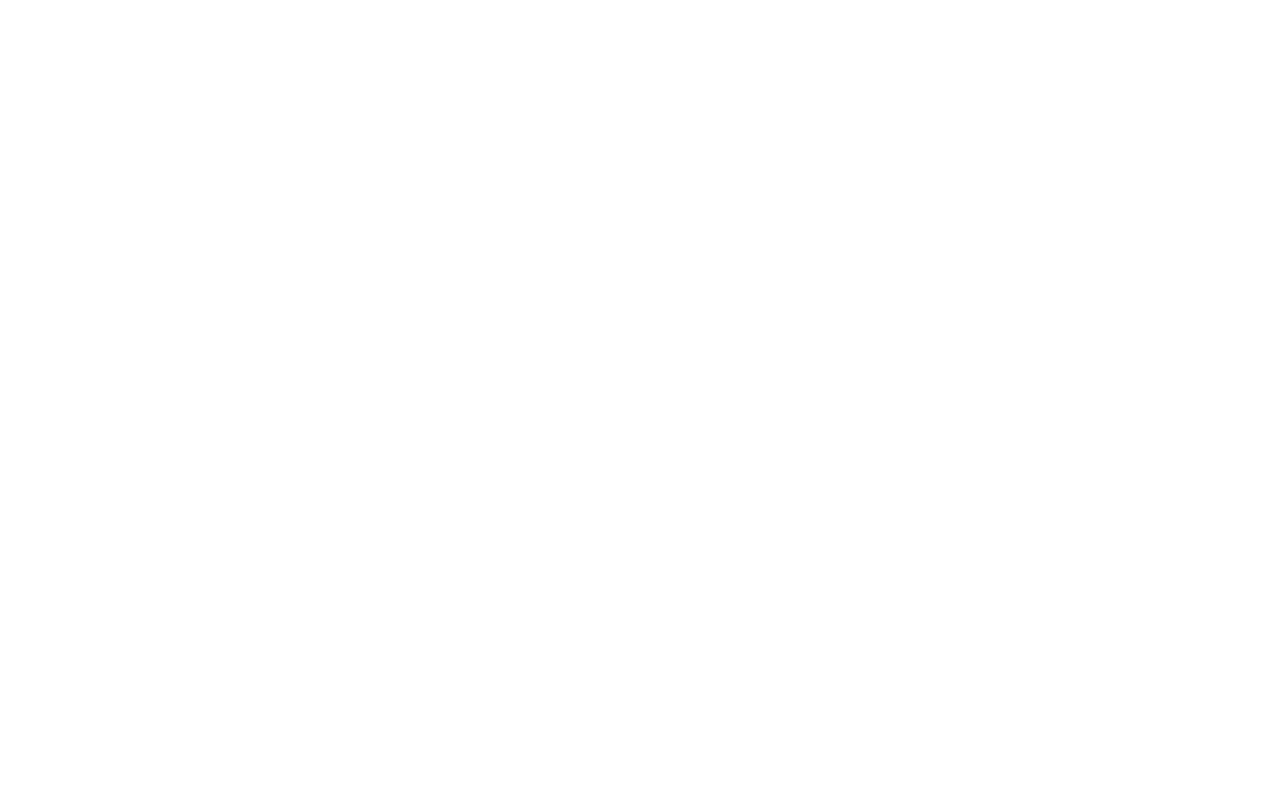
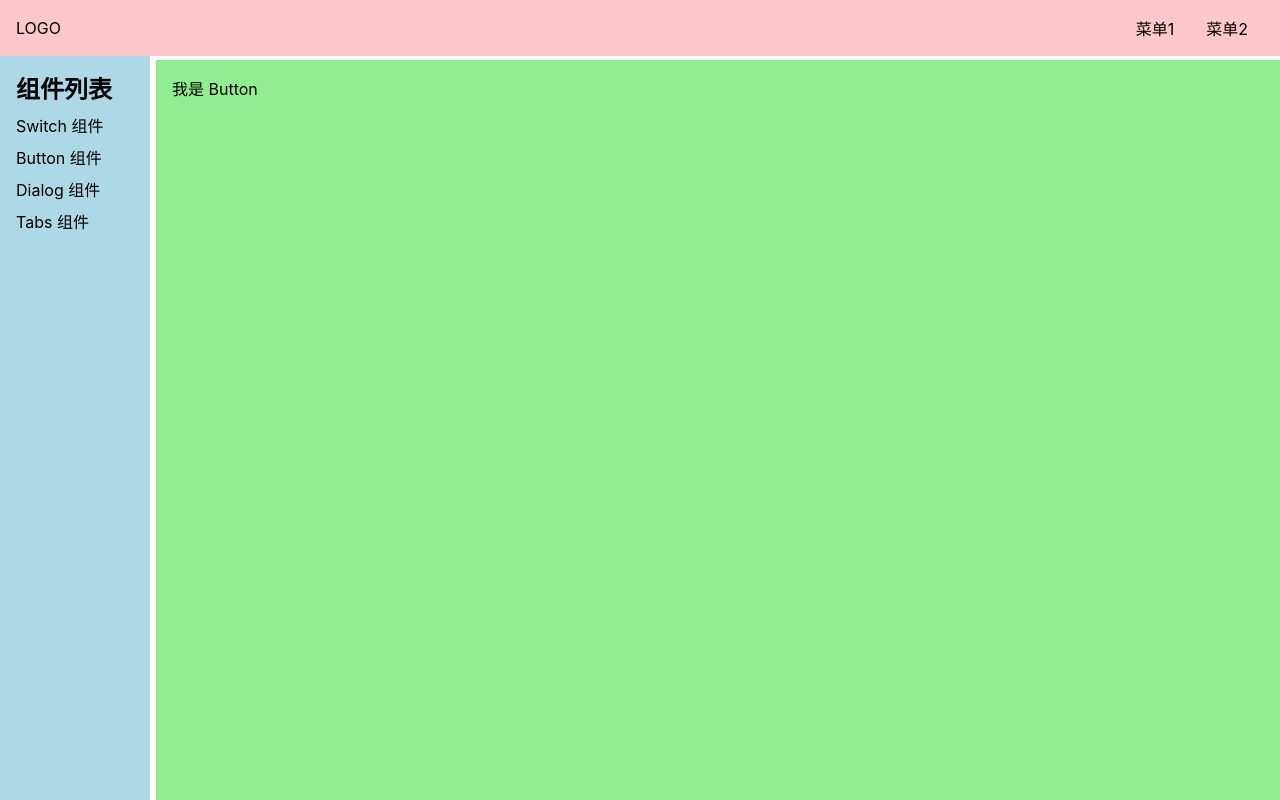
Before and after one commit to Seanlau01/gulu-ui-2, a Vue app: page /#/doc/button in a window 1280 px wide. Before the commit this address had no page. Built offline with nearby package versions, Linux system fonts and the light colour scheme.

Commit message:
基本完成官网框架

```diff
--- /dev/null
+++ b/src/components/ButtonDemo.vue
@@ -0,0 +1,5 @@
+<template>
+    <div>
+     我是 Button
+    </div>
+</template>
--- /dev/null
+++ b/src/components/DialogDemo.vue
@@ -0,0 +1,5 @@
+<template>
+    <div>
+       我是 dialog
+    </div>
+</template>
--- /dev/null
+++ b/src/components/DocDemo.vue
@@ -0,0 +1,5 @@
+<template>
+    <div>
+        默认页面
+    </div>
+</template>
--- /dev/null
+++ b/src/components/TabsDemo.vue
@@ -0,0 +1,5 @@
+<template>
+    <div>
+      我是tabs
+    </div>
+</template>
```
Also changed, not shown: src/router.ts (+11 -3 lines).
